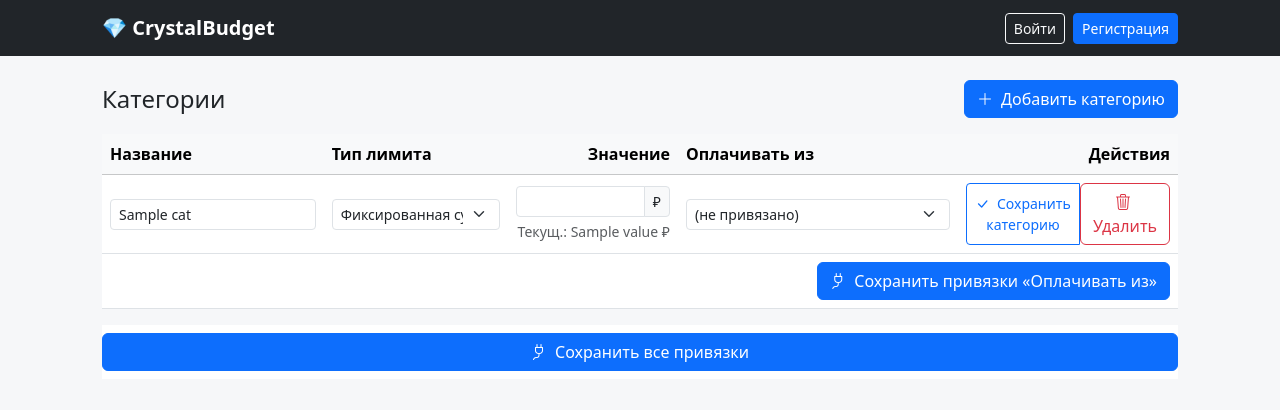
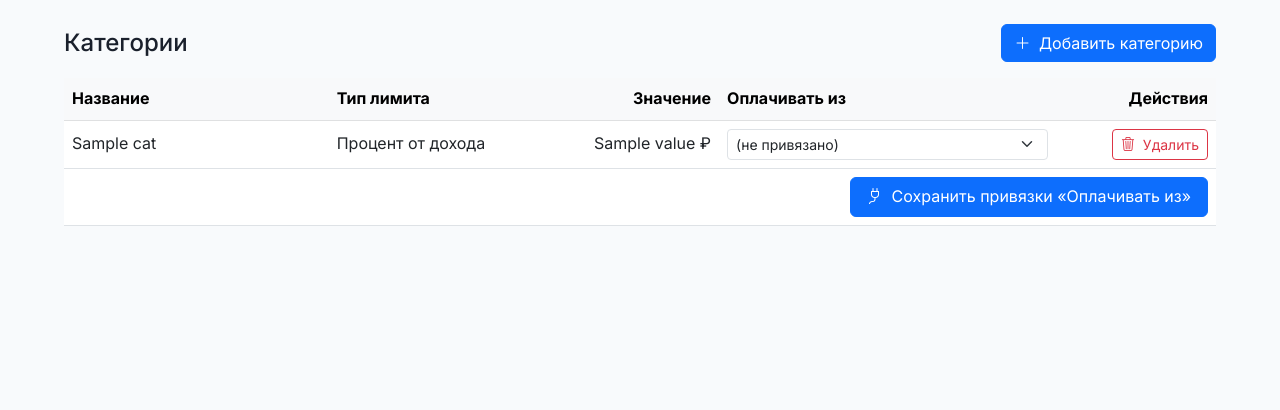
Before and after one commit to Genacvali/crystall-budget, a Flask app: template templates/categories.html in a window 1280 px wide. Shown: the top 410 px of the page. Run offline with Flask 3, Linux system fonts and the light colour scheme; the template is opened without the code that fills it: most values are stand-ins (such as "Sample title", 1, 10 or a date in 2020).

Commit message:
update app.py and categories.html

```diff
--- a/app.py
+++ b/app.py
@@ -1521,19 +1521,17 @@ SOURCES_HTML = """
 
 app.jinja_loader = ChoiceLoader(
     [
-        DictLoader(
-            {
-                "base.html": BASE_HTML,
-                "login.html": LOGIN_HTML,
-                "register.html": REGISTER_HTML,
-                "dashboard.html": DASHBOARD_HTML,
-                "categories.html": CATEGORIES_HTML,
-                "expenses.html": EXPENSES_HTML,
-                "income.html": INCOME_HTML,
-                "sources.html": SOURCES_HTML,
-            }
-        ),
-        app.jinja_loader,
+        app.jinja_loader,  # ← сначала файловая система
+        DictLoader({
+            "base.html": BASE_HTML,
+            "login.html": LOGIN_HTML,
+            "register.html": REGISTER_HTML,
+            "dashboard.html": DASHBOARD_HTML,
+            # "categories.html": CATEGORIES_HTML,  # ← убрано!
+            "expenses.html": EXPENSES_HTML,
+            "income.html": INCOME_HTML,
+            "sources.html": SOURCES_HTML,
+        }),
     ]
 )
 
--- a/templates/categories.html
+++ b/templates/categories.html
@@ -3,20 +3,16 @@
 
 {% block content %}
 <style>
-  .table-responsive { overflow-x: auto; -webkit-overflow-scrolling: touch; }
-  .w-min-220 { min-width: 220px; }
-  .w-min-180 { min-width: 180px; }
-  .w-min-160 { min-width: 160px; }
-  .actions-col { min-width: 220px; }
-  .btn, .btn * { white-space: nowrap; }
-  .save-badge {
-    font-size: .8rem; color: #198754; opacity: 0; transition: opacity .25s ease;
-    margin-left: .5rem;
+  /* выпадашки всегда «вверх» не перекрываются */
+  select.form-select { position: relative; overflow: hidden; z-index: 1; }
+  select.form-select option { position: relative; z-index: 9999; }
+
+  /* исправляем кнопку в футере: текст переносится, нормальные отступы */
+  .btn-save-rules {
+    white-space: normal;      /* разрешить перенос */
+    line-height: 1.2;
+    padding: .6rem 1rem;
   }
-  .save-badge.show { opacity: 1; }
-  .saving-dots { display: none; font-size: .8rem; color:#6c757d; }
-  .saving .saving-dots { display: inline; }
-  .input-group-text { min-width: 2.25rem; justify-content: center; }
 </style>
 
 <div class="d-flex justify-content-between align-items-center mb-3">
@@ -48,9 +44,7 @@
         </div>
         <div class="col-md-2 d-grid">
           <label class="form-label d-none d-md-block">&nbsp;</label>
-          <button class="btn btn-success">
-            <i class="bi bi-check-lg me-1"></i> Сохранить
-          </button>
+          <button class="btn btn-success">Сохранить</button>
         </div>
       </div>
     </form>
@@ -64,64 +58,47 @@
 </div>
 {% endif %}
 
-<!-- ОДНА таблица и ОДНА общая форма для привязок "Оплачивать из" -->
+<!-- ОДНА адаптивная таблица + одна общая форма для всех привязок -->
 <form method="POST" action="{{ url_for('rules_bulk_update') }}" class="table-responsive">
   <table class="table align-middle">
     <thead class="table-light">
       <tr>
-        <th class="w-min-220">Название</th>
-        <th class="w-min-180">Тип лимита</th>
-        <th class="text-end w-min-160">Значение</th>
+        <th>Название</th>
+        <th>Тип лимита</th>
+        <th class="text-end">Значение</th>
         <th style="min-width:280px">Оплачивать из</th>
-        <th class="text-end actions-col">Действия</th>
+        <th class="text-end" style="width:160px">Действия</th>
       </tr>
     </thead>
     <tbody>
       {% for cat in categories %}
-      <tr id="row-{{ cat.id }}">
-        <!-- Автосохраняемая "форма" категории (без кнопки) -->
-        <td>
-          <input type="text"
-                 class="form-control form-control-sm cat-input"
-                 data-field="name" data-id="{{ cat.id }}"
-                 value="{{ cat.name }}" required>
-          <span class="save-badge" id="saved-{{ cat.id }}-name">Сохранено</span>
-        </td>
-        <td>
-          <select class="form-select form-select-sm cat-input"
-                  data-field="limit_type" data-id="{{ cat.id }}">
-            <option value="fixed" {% if cat.limit_type=='fixed' %}selected{% endif %}>Фиксированная сумма</option>
-            <option value="percent" {% if cat.limit_type=='percent' %}selected{% endif %}>Процент от дохода</option>
-          </select>
-          <span class="save-badge" id="saved-{{ cat.id }}-limit_type">Сохранено</span>
-        </td>
-        <td>
-          <div class="input-group input-group-sm">
-            <input type="number" step="0.01" min="0.01" inputmode="decimal"
-                   class="form-control form-control-sm text-end cat-input"
-                   data-field="value" data-id="{{ cat.id }}"
-                   value="{{ cat.value }}" required>
-            <span class="input-group-text">
-              {% if cat.limit_type == 'percent' %}%{% else %}{{ currency_symbol }}{% endif %}
-            </span>
-          </div>
-          <div class="form-text">
-            {% if cat.limit_type == 'percent' %}
-              Текущ.: {{ cat.value|format_percent }}%
-            {% else %}
-              Текущ.: {{ cat.value|format_amount }} {{ currency_symbol }}
-            {% endif %}
-            <span class="saving-dots" id="saving-{{ cat.id }}"> · сохранение…</span>
-          </div>
+      <tr>
+        <!-- Столбец «Название» — просто показываем (без редактирования) -->
+        <td style="min-width:220px">{{ cat.name }}</td>
+
+        <!-- Тип лимита (тоже только отображение) -->
+        <td style="min-width:160px">
+          {% if cat.limit_type == 'fixed' %}Фиксированная сумма{% else %}Процент от дохода{% endif %}
         </td>
 
-        <!-- Привязки "оплачивать из" (копятся в ОДНОЙ общей форме) -->
+        <!-- Значение красиво отформатировано -->
+        <td class="text-end" style="min-width:160px">
+          {% if cat.limit_type == 'percent' %}
+            {{ cat.value|format_percent }} %
+          {% else %}
+            {{ cat.value|format_amount }} {{ currency_symbol }}
+          {% endif %}
+        </td>
+
+        <!-- Привязка к источнику: селект попадает в единую форму -->
         <td>
           {% if income_sources and income_sources|length %}
             <select name="rules[{{ cat.id }}]" class="form-select form-select-sm">
               <option value="">(не привязано)</option>
               {% for s in income_sources %}
-                <option value="{{ s.id }}" {% if rules_map.get(cat.id)==s.id %}selected{% endif %}>{{ s.name }}</option>
+                <option value="{{ s.id }}" {% if rules_map.get(cat.id) == s.id %}selected{% endif %}>
+                  {{ s.name }}
+                </option>
               {% endfor %}
             </select>
           {% else %}
@@ -131,10 +108,10 @@
           {% endif %}
         </td>
 
-        <!-- Только удалить -->
+        <!-- Только удаление категории -->
         <td class="text-end">
           <form method="POST" action="{{ url_for('categories_delete', cat_id=cat.id) }}" class="d-inline">
-            <button type="submit" class="btn btn-outline-danger btn-sm"
+            <button type="submit" class="btn btn-sm btn-outline-danger"
                     onclick="return confirm('Удалить категорию «{{ cat.name }}»?')">
               <i class="bi bi-trash3 me-1"></i> Удалить
             </button>
@@ -148,7 +125,7 @@
     <tfoot>
       <tr>
         <td colspan="5" class="text-end">
-          <button class="btn btn-primary">
+          <button class="btn btn-primary btn-save-rules">
             <i class="bi bi-plug me-1"></i> Сохранить привязки «Оплачивать из»
           </button>
         </td>
@@ -157,71 +134,13 @@
     {% endif %}
   </table>
 </form>
+
+{% if not categories %}
+<div class="text-center py-5">
+  <p class="text-muted mb-3">Категории не созданы</p>
+  <button class="btn btn-primary" data-bs-toggle="collapse" data-bs-target="#addCategoryForm">
+    <i class="bi bi-plus-lg me-1"></i> Создать категорию
+  </button>
+</div>
+{% endif %}
 {% endblock %}
-
-{% block scripts %}
-<script>
-(function(){
-  // дебаунсер для экономии запросов
-  function debounce(fn, ms) {
-    let t; return function(...args){ clearTimeout(t); t = setTimeout(()=>fn.apply(this,args), ms); };
-  }
-
-  // POST на /categories/update/<id> (без перезагрузки)
-  async function saveField(id, payload) {
-    const row = document.getElementById('row-'+id);
-    const saving = row.querySelector('#saving-'+id);
-    if (saving) row.classList.add('saving');
-
-    try {
-      const form = new FormData();
-      Object.keys(payload).forEach(k=>form.append(k, payload[k]));
-      const resp = await fetch(`{{ url_for('categories_update', cat_id=0) }}`.replace('/0','/'+id), {
-        method: 'POST', body: form, headers: { 'X-Requested-With':'fetch' }
-      });
-      if (!resp.ok) throw new Error('bad status');
-      return true;
-    } catch(e) {
-      console.error(e);
-      alert('Не удалось сохранить. Проверьте значения.');
-      return false;
-    } finally {
-      if (saving) row.classList.remove('saving');
-    }
-  }
-
-  const inputs = document.querySelectorAll('.cat-input');
-  const debounced = debounce(async (el)=>{
-    const id = el.dataset.id;
-    // собрать все поля категории
-    const row = document.getElementById('row-'+id);
-    const name = row.querySelector('[data-field="name"]').value.trim();
-    const limit_type = row.querySelector('[data-field="limit_type"]').value;
-    const value = row.querySelector('[data-field="value"]').value;
-
-    if (!name || !limit_type || !value) return;
-
-    const ok = await saveField(id, { name, limit_type, value });
-    if (ok) {
-      const badge = document.getElementById(`saved-${id}-${el.dataset.field}`) || row.querySelector('.save-badge');
-      if (badge) { badge.classList.add('show'); setTimeout(()=>badge.classList.remove('show'), 1200); }
-    }
-  }, 400);
-
-  inputs.forEach(el=>{
-    el.addEventListener('change', ()=>debounced(el));
-    el.addEventListener('blur', ()=>debounced(el));
-    // при смене типа — сменить значок единицы измерения
-    if (el.dataset.field === 'limit_type') {
-      el.addEventListener('change', ()=>{
-        const id = el.dataset.id;
-        const row = document.getElementById('row-'+id);
-        const unit = row.querySelector('.input-group-text');
-        if (el.value === 'percent') unit.textContent = '%';
-        else unit.textContent = '{{ currency_symbol }}';
-      });
-    }
-  });
-})();
-</script>
-{% endblock %}
```
